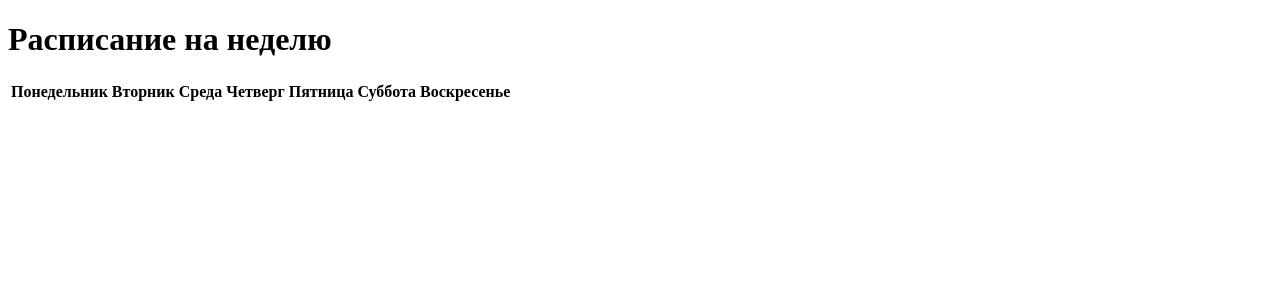
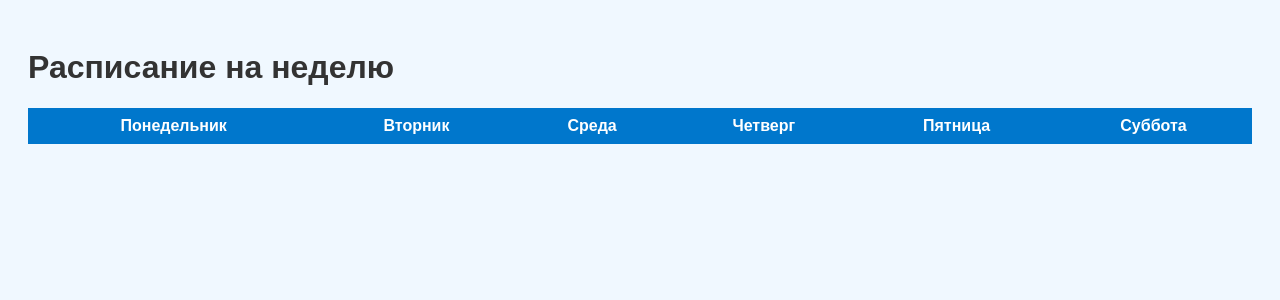
Before and after one commit to Riv33R/Timetable_of_classes, a Flask app: page / in a window 1280 px wide. Shown: the top 300 px of the page. Run offline with Flask 2, Linux system fonts and the light colour scheme; data that the repository does not hold is empty; parts of the project's set-up code (start-up, migrations or seed data) failed here and were passed over.

Commit message:
Update index.html

```diff
--- a/templates/index.html
+++ b/templates/index.html
@@ -4,7 +4,7 @@
 <head>
     <meta charset="UTF-8">
     <title>Расписание занятий</title>
-    <link rel="stylesheet" href="{{ url_for('static', filename='css/style.css') }}">
+    <link rel="stylesheet" type="text/css" href="/static/css/styles.css">
 </head>
 
 <body>
@@ -17,11 +17,10 @@
             <th>Четверг</th>
             <th>Пятница</th>
             <th>Суббота</th>
-            <th>Воскресенье</th>
         </tr>
     </table>
     <script src="https://cdn.jsdelivr.net/npm/axios/dist/axios.min.js"></script>
-    <script src="js/schedule.js"></script>
+    <script src="/static/js/shedule.js"></script>
 </body>
 
 </html>
```
